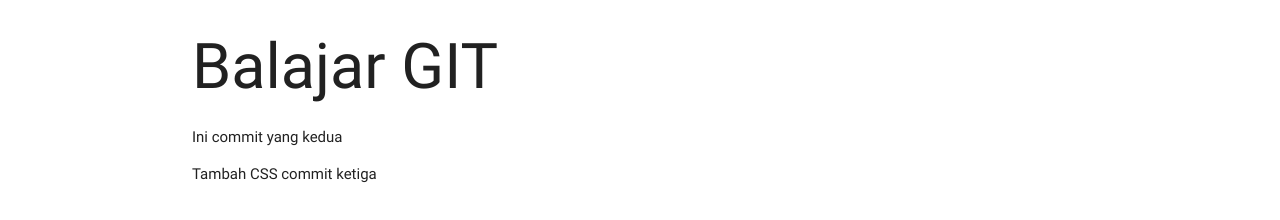
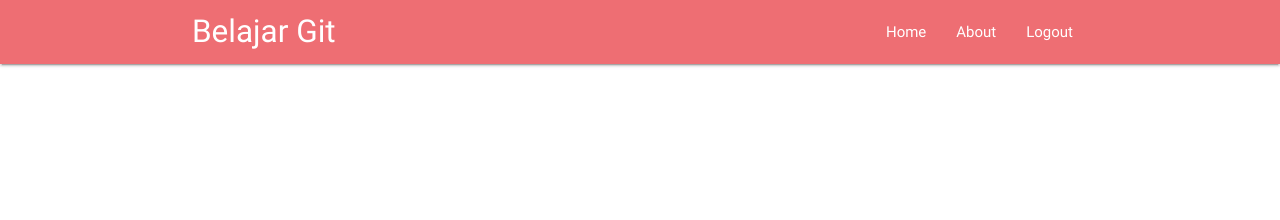
Before and after one commit to joeprabawa/belajar-git, a plain HTML site: page index.html in a window 1280 px wide. Drawn offline with nearby package versions, Linux system fonts and the light colour scheme.

Commit message:
Commit ke--5 --Tambah Navbar

```diff
--- a/index.html
+++ b/index.html
@@ -9,11 +9,15 @@
     <link rel="stylesheet" href="https://cdnjs.cloudflare.com/ajax/libs/materialize/0.100.2/css/materialize.min.css">
 </head>
 <body>
-    <div class="container">
-        <h1>Balajar GIT</h1>
-        <p>Ini commit yang kedua</p>
-        <p>Tambah CSS commit ketiga</p>
-    </div>
-
+        <nav>
+            <div class="nav-wrapper container">
+                <a href="#" class="brand-logo">Belajar Git</a>
+                <ul id="nav-mobile" class="right hide-on-med-and-down">
+                <li><a href="sass.html">Home</a></li>
+                <li><a href="badges.html">About</a></li>
+                <li><a href="collapsible.html">Logout</a></li>
+                </ul>
+            </div>
+        </nav>
 </body>
 </html>
```
